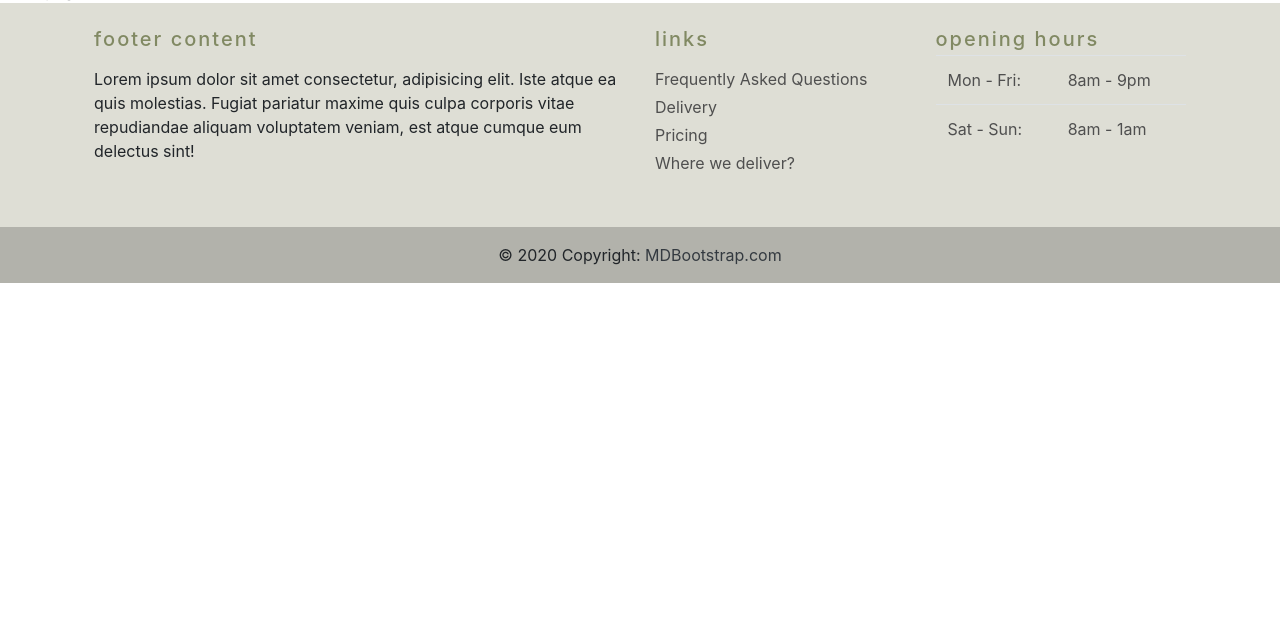
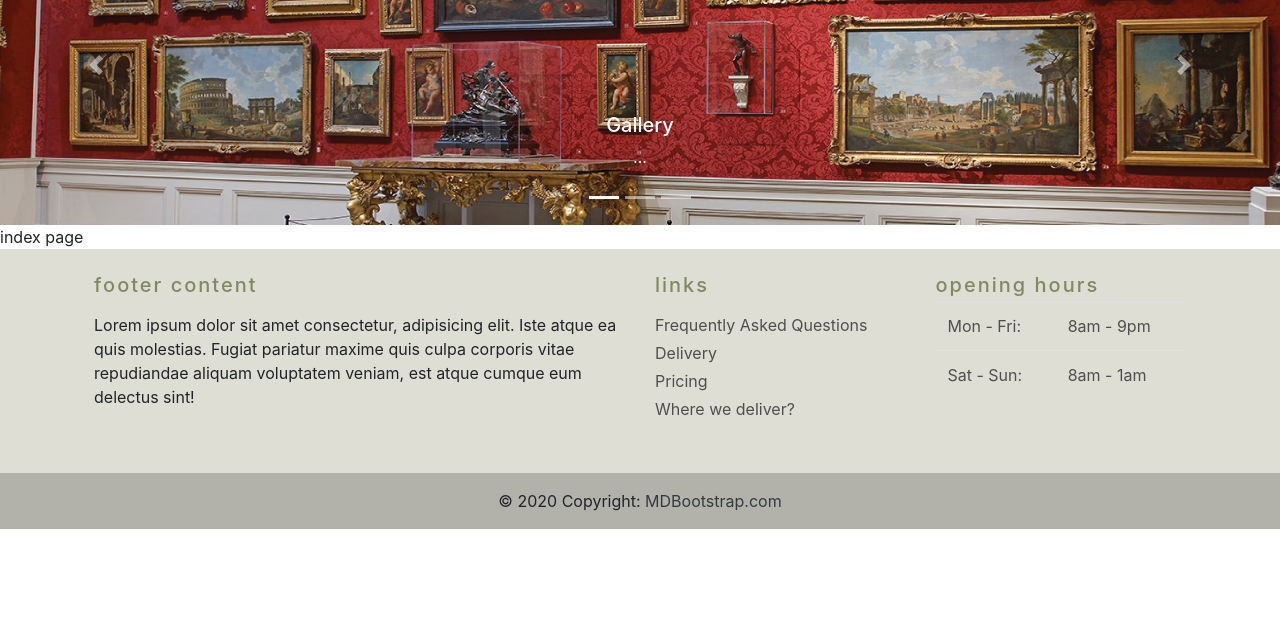
Before and after one commit to hossein-sakkaki/Museum_Gallery, a Django app: page / in a window 1280 px wide. Shown: the part 161-800 px from the top of the page. Run offline with Django 4.2, Linux system fonts and the light colour scheme; some libraries are stand-ins or nearby versions.

Commit message:
Secound commit

```diff
--- a/apps/mainapp/urls.py
+++ b/apps/mainapp/urls.py
@@ -2,5 +2,5 @@ from django.urls import path
 from apps.mainapp import views
 
 urlpatterns = [
-    path('',views.Index, name='index')
+    path('',views.Index, name='index'),
 ]
--- a/apps/mainapp/views.py
+++ b/apps/mainapp/views.py
@@ -1,4 +1,8 @@
 from django.shortcuts import render
+from django.conf import settings
+
+def media_admin(request):
+    return {'media_url': settings.MEDIA_URL}
 
 # Create your views here.
 def Index(request):
--- a/museum/settings.py
+++ b/museum/settings.py
@@ -65,6 +65,7 @@ TEMPLATES = [
                 'django.template.context_processors.request',
                 'django.contrib.auth.context_processors.auth',
                 'django.contrib.messages.context_processors.messages',
+                'apps.mainapp.views.media_admin',
             ],
         },
     },
--- a/museum/urls.py
+++ b/museum/urls.py
@@ -1,8 +1,11 @@
 from django.contrib import admin
 from django.urls import path, include
+from django.conf import settings
+from django.conf.urls.static import static
+
 
 urlpatterns = [
     path('admin/', admin.site.urls),
     path('',include('apps.mainapp.urls'), name='mainapp'),
     path('gallery/',include('apps.gallery.urls'), name='gallery'),
-]
+]+static(settings.MEDIA_URL, document_root=settings.MEDIA_ROOT)
--- a/static/css/style.css
+++ b/static/css/style.css
@@ -2,10 +2,10 @@ body{
     background-color: yellow;
 }
 
-header{
+/* header{
     background-color: blueviolet;
     color: red;
-}
+} */
 
 .ss{
     background-color: blue;
--- a/static/js/script.js
+++ b/static/js/script.js
@@ -1 +1,2 @@
 // alert('hi')
+$('.carousel').carousel()
--- a/templates/maintemplate.html
+++ b/templates/maintemplate.html
@@ -5,8 +5,9 @@
 
 {% include "partials/head.html" %}
 <body>
+    {% include "partials/navbar.html" %}
     {% include "partials/header.html" %}
-    {% include "partials/navbar.html" %}
+
 
     {% block main %}
         maintemplate
--- a/templates/partials/header.html
+++ b/templates/partials/header.html
@@ -1,3 +1,40 @@
 <header class='aa'>
-    up
+    <div id="carouselExampleIndicators" class="carousel slide" data-ride="carousel">
+        <ol class="carousel-indicators">
+          <li data-target="#carouselExampleIndicators" data-slide-to="0" class="active"></li>
+          <li data-target="#carouselExampleIndicators" data-slide-to="1"></li>
+          <li data-target="#carouselExampleIndicators" data-slide-to="2"></li>
+        </ol>
+        <div class="carousel-inner">
+          <div class="carousel-item active">
+            <img class="d-block w-100" src="{{media_url}}photo/banner/01.png" alt="First slide">
+            <div class="carousel-caption d-none d-md-block">
+              <h5>Gallery</h5>
+              <p>...</p>
+            </div>
+          </div>
+          <div class="carousel-item">
+            <img class="d-block w-100" src="{{media_url}}photo/banner/02.png" alt="Second slide">
+            <div class="carousel-caption d-none d-md-block">
+              <h5>...</h5>
+              <p>...</p>
+            </div>
+          </div>
+          <div class="carousel-item">
+            <img class="d-block w-100" src="{{media_url}}photo/banner/03.png" alt="Third slide">
+            <div class="carousel-caption d-none d-md-block">
+              <h5>...</h5>
+              <p>...</p>
+            </div>
+          </div>
+        </div>
+        <a class="carousel-control-prev" href="#carouselExampleIndicators" role="button" data-slide="prev">
+          <span class="carousel-control-prev-icon" aria-hidden="true"></span>
+          <span class="sr-only">Previous</span>
+        </a>
+        <a class="carousel-control-next" href="#carouselExampleIndicators" role="button" data-slide="next">
+          <span class="carousel-control-next-icon" aria-hidden="true"></span>
+          <span class="sr-only">Next</span>
+        </a>
+      </div>
 </header>
--- a/templates/partials/navbar.html
+++ b/templates/partials/navbar.html
@@ -1,28 +1,8 @@
-{% comment %} <div class = "container"> {% endcomment %}
-    {% comment %} <h2>Brand</h2>
-    <nav class = "navbar navbar-expand-sm bg-secondary navbar-dark">
-       <a class = "navbar-brand" href = "#">Logo</a>
-       <ul class = "navbar-nav">
-          <li class = "nav-item active">
-             <a class = "nav-link" href = "#">Home
-                <span class = "sr-only">(current)</span>
-             </a>
-          </li>
-          <li class = "nav-item">
-             <a class = "nav-link" href = "#">About Us</a>
-          </li>
-          <li class = "nav-item">
-             <a class = "nav-link" href = "#">Contact</a>
-          </li>
-       </ul>
-    </nav>
-    <br> {% endcomment %}
 
-    {% comment %} <h2>Image Logo</h2> {% endcomment %}
 <nav class = "navbar navbar-expand-sm bg-secondary navbar-dark">
    <a class = "navbar-brand" href = "#">
-          <img src = "https://www.tutorialspoint.com/bootstrap/images/logo.png"
-             style = "width:120px;" alt = "">
+      <img src = "{{media_url}}photo/logo/logo.png"
+         style = "width:40px;" alt = "Museum Logo">
    </a>
    <ul class = "navbar-nav">
       <li class = "nav-item active">
@@ -34,9 +14,8 @@
          <a class = "nav-link" href = "#">About Us</a>
       </li>
       <li class = "nav-item">
-             <a class = "nav-link" href = "#">Contact</a>
+         <a class = "nav-link" href = "#">Gallery</a>
       </li>
    </ul>
 
 </nav>
- {% comment %} </div> {% endcomment %}
```
Also changed, not shown: media/photo/Logo/logo.png (added), media/photo/banner/01.png (added), media/photo/banner/02.png (added), media/photo/banner/03.png (added), 4 other files. Lines whose indentation alone changed are shown as unchanged.
